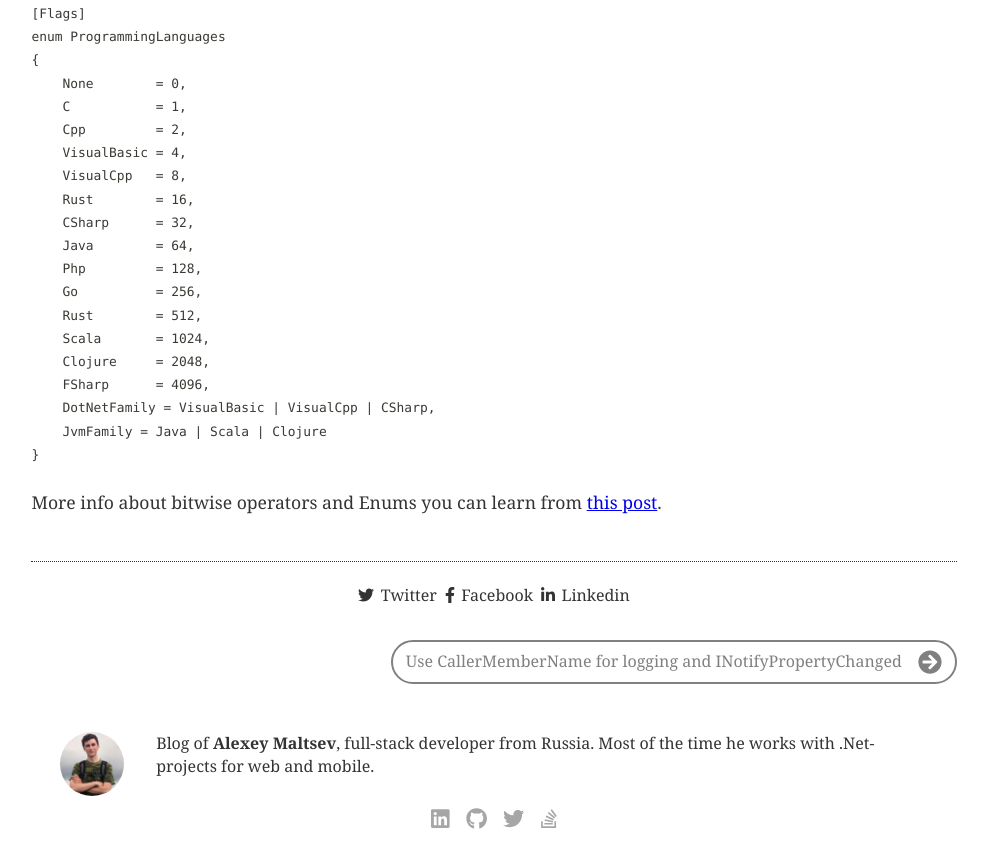
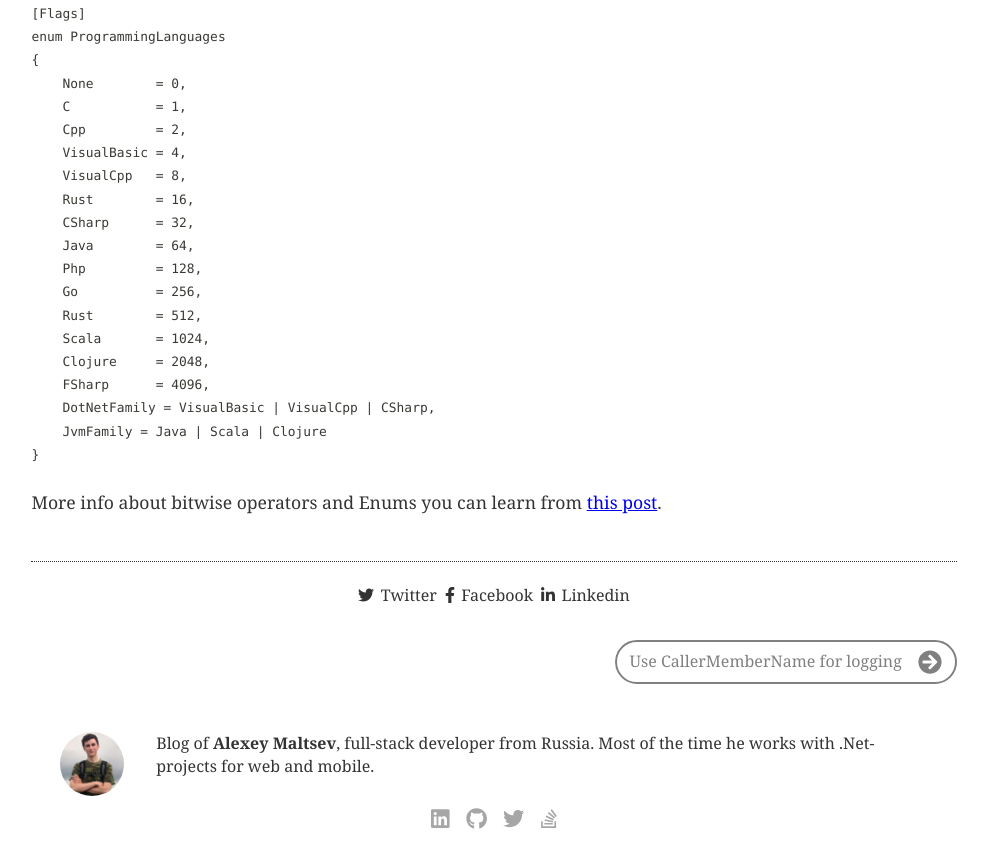
Before and after one commit to AxelUser/blog, a Gatsby site: page /001-binary-shifts-for-flags/ in a window 1280 px wide. Shown: the part 804-1670 px from the top of the page, without its empty margins (146-1134 px from the left). Built offline with nearby package versions, Linux system fonts and the light colour scheme; Gatsby itself is replaced by a stand-in of ours; some packages are replaced by stand-ins of ours; code samples lack their colours.

Commit message:
Title too long

```diff
--- a/content/posts/002-callermembername-attribute-for-logging/index.md
+++ b/content/posts/002-callermembername-attribute-for-logging/index.md
@@ -2,7 +2,7 @@
 date: "2018-10-27"
 tags:
 - "csharp"
-title: "Use CallerMemberName for logging and INotifyPropertyChanged"
+title: "Use CallerMemberName for logging"
 preview: "Get caller information via attributes"
 draft: false
 ---
```
